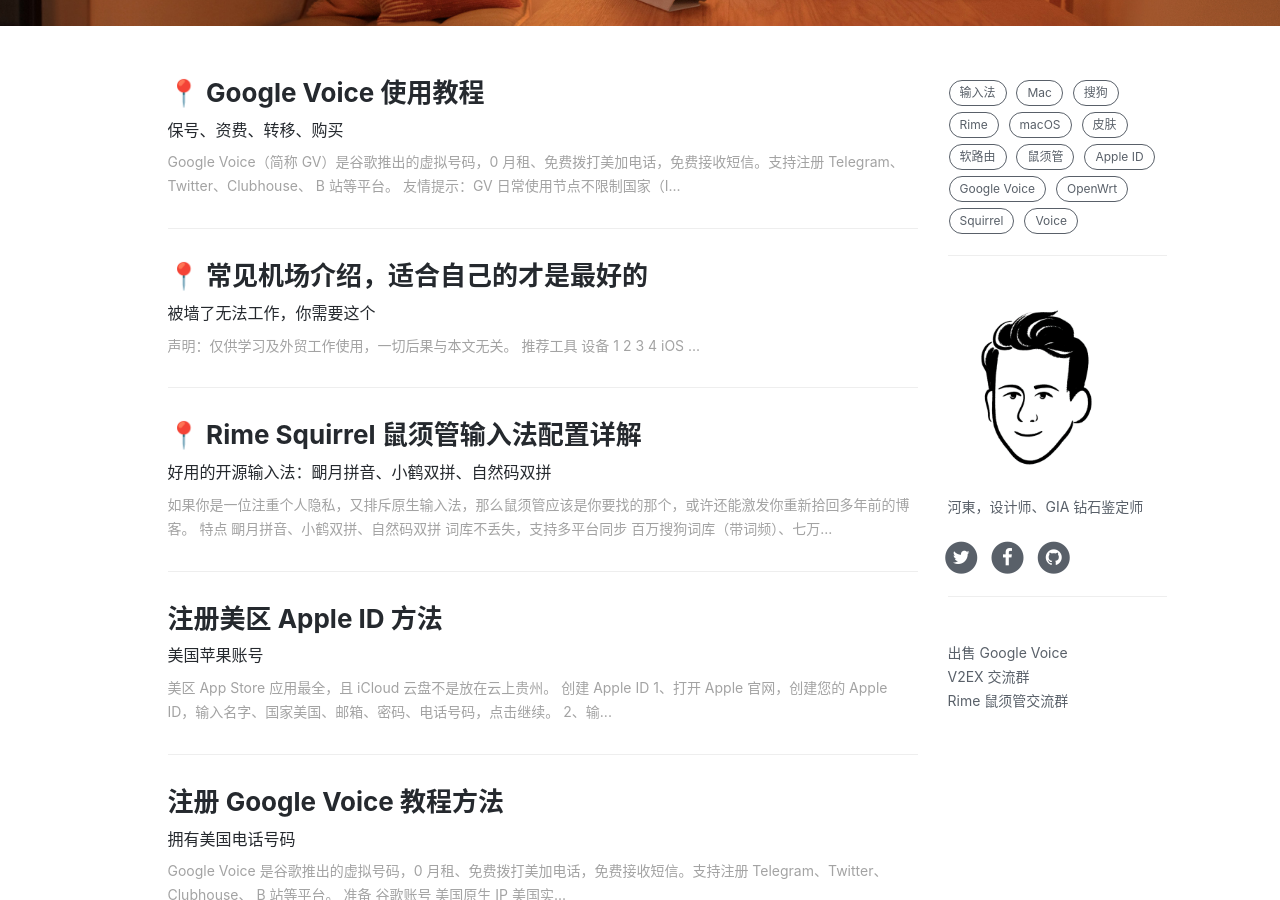
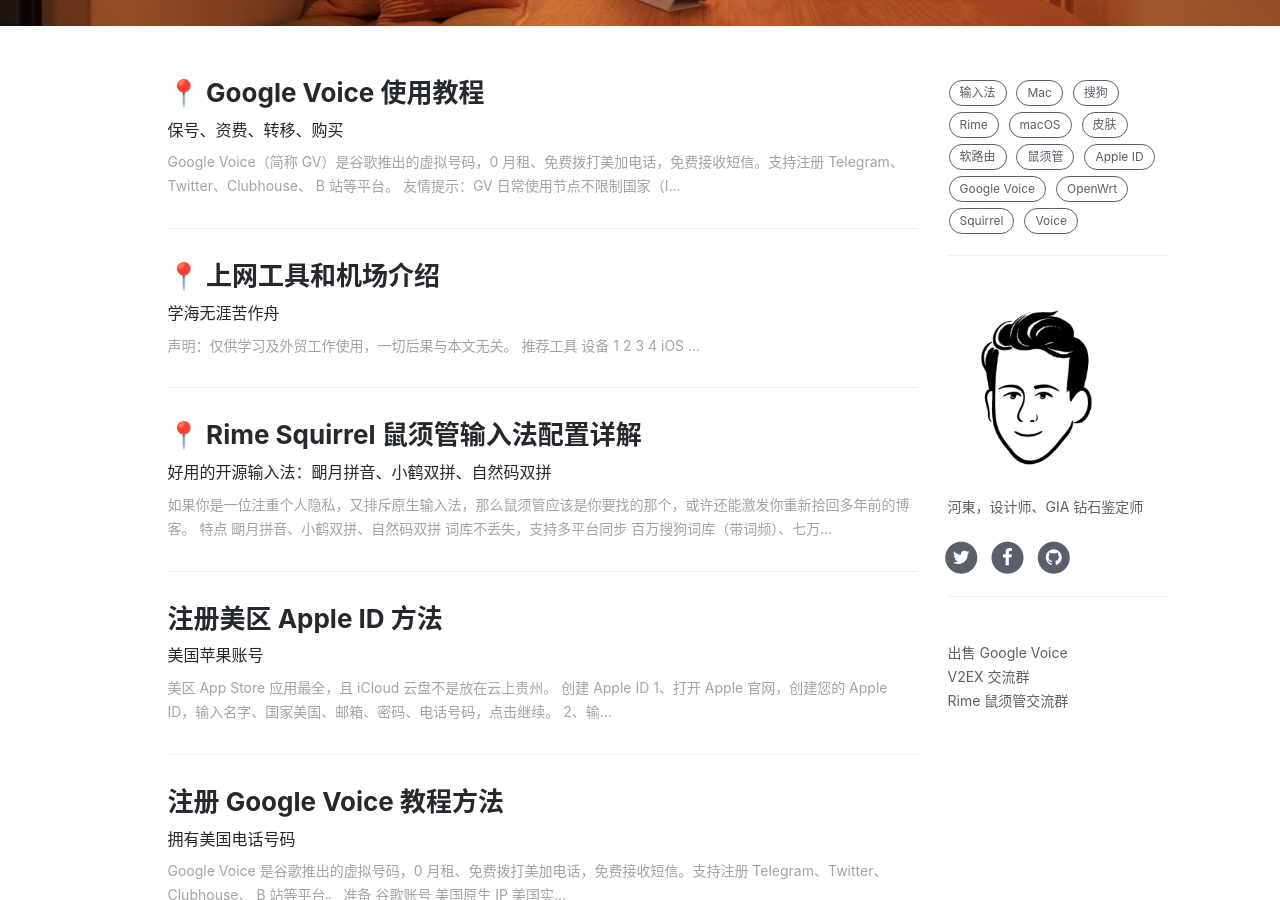
Before and after one commit to ssnhd/ssnhd.github.io, a Jekyll site: the page built from index.html, in a window 1280 px wide and 900 px high, scrolled down 392 px. Built offline with Jekyll 4.4.1, drawn with Linux system fonts in a browser that asks for light colours; nearby versions of some CDN libraries; the list of posts is cut into pages by our own code; comment, search, counter and statistics services are not loaded.

Commit message:
Update 2022-1-26-server.md

```diff
--- a/_posts/2022-1-26-server.md
+++ b/_posts/2022-1-26-server.md
@@ -1,7 +1,7 @@
 ---
 layout: post
-title: 常见机场介绍，适合自己的才是最好的
-subtitle: 被墙了无法工作，你需要这个
+title: 上网工具和机场介绍
+subtitle: 学海无涯苦作舟
 date: 2022-1-26
 author: 河東
 header-img: img/post-bg-JustMySocks.png
```
